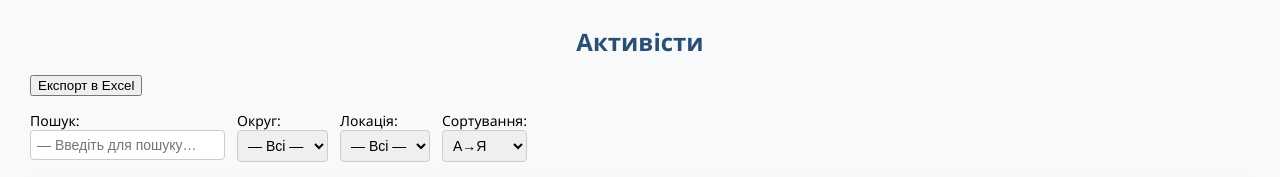
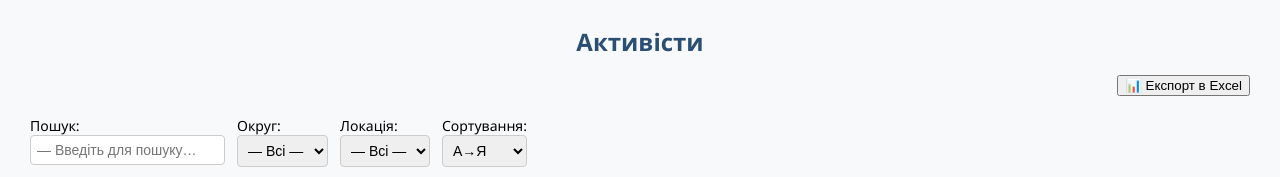
Before and after one commit to Aliina-ai/flask-db, a Flask app: page /activists in a window 1280 px wide. Shown: the part 69-246 px from the top of the page. Run offline with Flask 3, Linux system fonts and the light colour scheme; the visitor is signed in with stand-in values (Sample User, id 1); data that the repository does not hold is empty; parts of the project's set-up code (start-up, migrations or seed data) failed here and were passed over.

Commit message:
Update activists.html

```diff
--- a/templates/activists.html
+++ b/templates/activists.html
@@ -107,6 +107,34 @@
     transition: background 0.3s;
   }
 
+<style>
+  .excel-btn {
+    background: #1d6f42;
+    color: #fff;
+    padding: 10px 18px;
+    font-size: 14px;
+    font-weight: 500;
+    border: none;
+    border-radius: 6px;
+    cursor: pointer;
+    transition: all 0.3s ease;
+    display: inline-flex;
+    align-items: center;
+    gap: 6px;
+    box-shadow: 0 3px 6px rgba(0,0,0,0.1);
+  }
+
+  .excel-btn:hover {
+    background: #218c50;
+    transform: translateY(-1px);
+    box-shadow: 0 5px 10px rgba(0,0,0,0.15);
+  }
+
+  .excel-btn:active {
+    transform: translateY(0);
+    box-shadow: 0 2px 4px rgba(0,0,0,0.1);
+  }
+
   .edit-btn { background: #4caf50; color: #fff; }
   .edit-btn:hover { background: #45a043; }
 
@@ -127,8 +155,10 @@
 
 <h2>Активісти</h2>
 
-<form action="{{ url_for('export_activists') }}" method="get" style="margin-bottom: 15px;">
-  <button type="submit" class="add-button">Експорт в Excel</button>
+<form action="{{ url_for('export_activists') }}" method="get" style="margin-bottom: 20px; text-align:right;">
+  <button type="submit" class="excel-btn">
+    📊 Експорт в Excel
+  </button>
 </form>
 
 <div class="filters">
```
